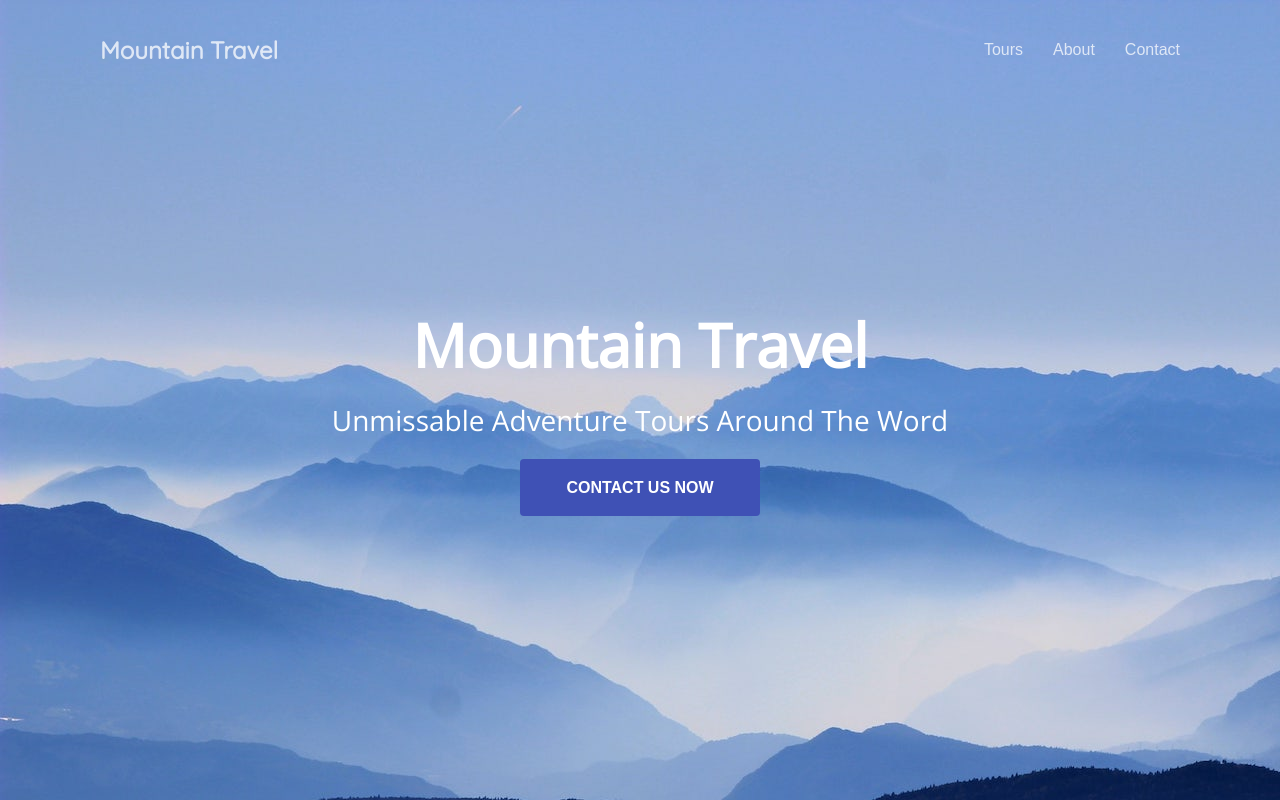
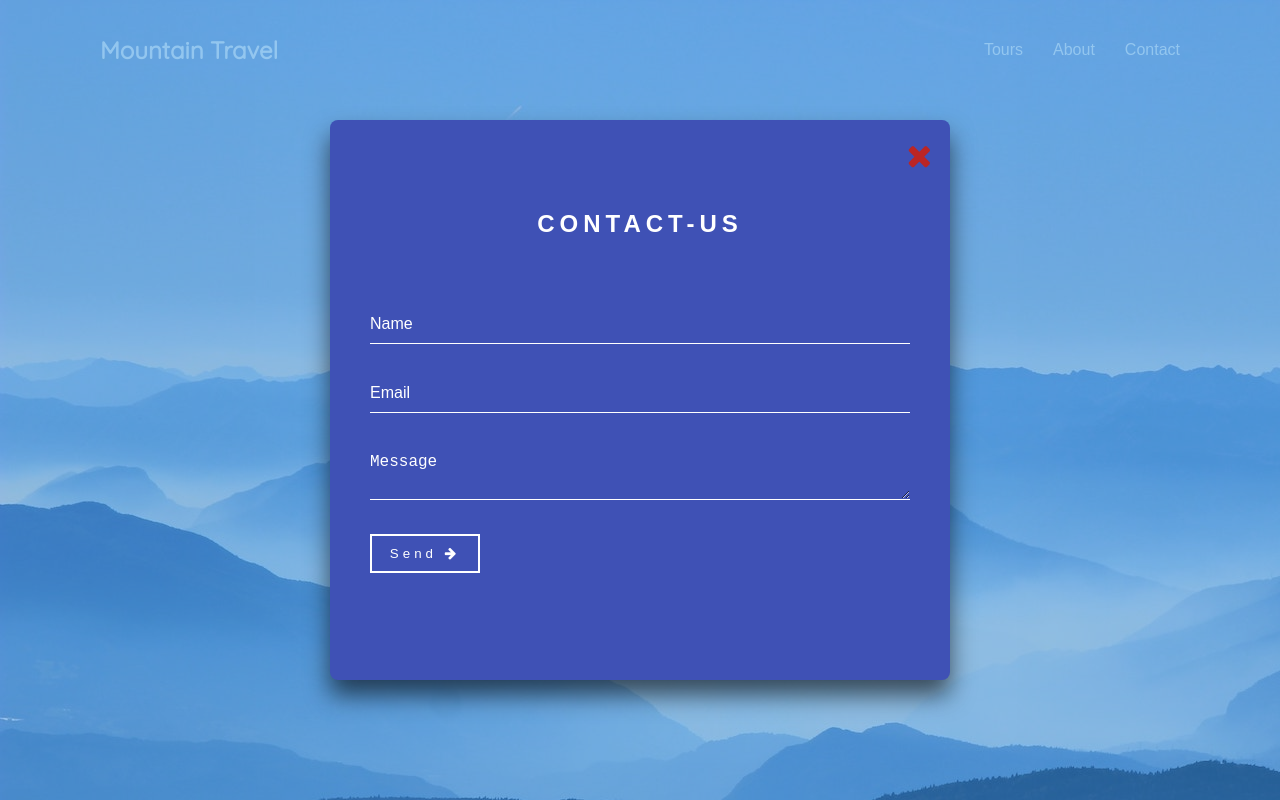
Before and after one commit to montawork/responsive-template, a plain HTML site: page index.html in a window 1280 px wide. Both pictures are taken after a click on the link "CONTACT US NOW". Shown: the top 800 px of the page. Drawn offline with nearby package versions, Linux system fonts and the light colour scheme.

Commit message:
Add contact form popup

```diff
--- a/assets/css/styles.css
+++ b/assets/css/styles.css
@@ -303,3 +303,124 @@ footer p {
     margin: 0 8px;
   }
 }
+
+/*  */
+.popup-overlay {
+  position: fixed;
+  top: 0;
+  left: 0;
+  width: 100%;
+  height: 100%;
+  background: rgba(73, 166, 233, 0.5);
+  display: grid;
+  place-items: center;
+  transition: all 0.3s linear;
+  visibility: hidden;
+  z-index: -10;
+}
+
+.open-popup {
+  visibility: visible;
+  z-index: 10;
+}
+.popup-container {
+  /* background: linear-gradient(#141e30, #243b55); */
+  background-color: #3f51b5;
+  box-shadow: 0 15px 25px rgba(0, 0, 0, 0.6);
+  border-radius: 0.5rem;
+  width: 90vw;
+  height: 70vh;
+  max-width: 620px;
+  text-align: center;
+  display: grid;
+  /* place-items: center; */
+  position: relative;
+  padding: 40px;
+}
+.close-btn {
+  position: absolute;
+  top: 1rem;
+  right: 1rem;
+  font-size: 2rem;
+  background: transparent;
+  border-color: transparent;
+  color: hsl(360, 67%, 44%);
+  cursor: pointer;
+  transition: all 0.3s linear;
+}
+.close-btn:hover {
+  color: hsl(360, 71%, 66%);
+  transform: scale(1.3);
+}
+
+.contact-title {
+  margin-top: 50px;
+  color: #fff;
+  letter-spacing: 5px;
+  text-transform: uppercase;
+  font-size: 1.5rem;
+}
+
+.form-container div {
+  position: relative;
+}
+
+.form-container div input,
+.form-container div textarea {
+  width: 100%;
+  padding: 10px 0;
+  font-size: 16px;
+  color: #fff;
+  margin-bottom: 30px;
+  border: none;
+  border-bottom: 1px solid #fff;
+  outline: none;
+  background: transparent;
+}
+
+.form-container div label {
+  position: absolute;
+  top: 0;
+  left: 0;
+  padding: 10px 0;
+  font-size: 16px;
+  color: #fff;
+  pointer-events: none;
+  transition: 0.5s;
+}
+
+.form-container div input:focus ~ label,
+.form-container div input:valid ~ label {
+  top: -20px;
+  left: 0;
+  color: #03e9f4;
+  font-size: 12px;
+}
+
+.form-container div textarea::placeholder {
+  color: #fff;
+  font-size: 16px;
+}
+
+.form-container .send-btn button {
+  background: none;
+  letter-spacing: 4px;
+  color: #fff;
+  border: 2px solid #fff;
+  padding: 10px;
+  text-align: center;
+  cursor: pointer;
+  float: left;
+  width: 110px;
+  transition: all 0.3s ease-in;
+}
+
+.form-container .send-btn button:hover {
+  padding: 12px;
+  font-size: 18px;
+  width: 130px;
+  border: none;
+  background: #fff;
+  color: #141e30;
+  border-radius: 4px;
+}
--- a/index.html
+++ b/index.html
@@ -18,6 +18,7 @@
       integrity="sha384-wvfXpqpZZVQGK6TAh5PVlGOfQNHSoD2xbE+QkPxCAFlNEevoEH3Sl0sibVcOQVnN"
       crossorigin="anonymous"
     />
+
     <link rel="stylesheet" href="assets/css/styles.css" />
   </head>
   <body>
@@ -40,6 +41,33 @@
         <a href="#" class="btn">Contact Us Now</a>
       </div>
     </section>
+
+    <!-- Start popup contact container -->
+    <div class="popup-overlay">
+      <div class="popup-container">
+        <h3 class="contact-title">Contact-Us</h3>
+        <div class="form-container">
+          <div class="name">
+            <input type="text" required />
+            <label>Name</label>
+          </div>
+          <div class="email">
+            <input type="email" required />
+            <label>Email</label>
+          </div>
+          <div class="message">
+            <textarea placeholder="Message"></textarea>
+          </div>
+          <div class="send-btn">
+            <button>Send <i class="fa fa-arrow-right"></i></button>
+          </div>
+        </div>
+        <button class="close-btn">
+          <i class="fa fa-times"></i>
+        </button>
+      </div>
+    </div>
+    <!-- End popup contact container -->
 
     <section class="destinations">
       <h3 class="title">Some of our destinations</h3>
@@ -159,5 +187,6 @@
         <li><i class="fa fa-instagram fa-2x"></i></li>
       </ul>
     </footer>
+    <script src="./main.js"></script>
   </body>
 </html>
--- /dev/null
+++ b/main.js
@@ -0,0 +1,29 @@
+const popupOverlay = document.querySelector('.popup-overlay');
+const popupContainer = document.querySelector('popup-container');
+const closeBtn = document.querySelector('.popup-overlay .close-btn');
+const contactBtn = document.querySelector('.hero .btn');
+
+closeBtn.addEventListener('click', closePopup);
+
+contactBtn.addEventListener('click', showPopup);
+
+function closePopup() {
+  popupOverlay.classList.remove('open-popup');
+}
+
+function showPopup() {
+  popupOverlay.classList.add('open-popup');
+}
+
+// Close with Escape key
+document.addEventListener('keyup', function (e) {
+  if (e.key === 'Escape') {
+    closePopup();
+  }
+});
+
+document.addEventListener('click', (e) => {
+  if (e.target === popupOverlay) {
+    closePopup();
+  }
+});
```
